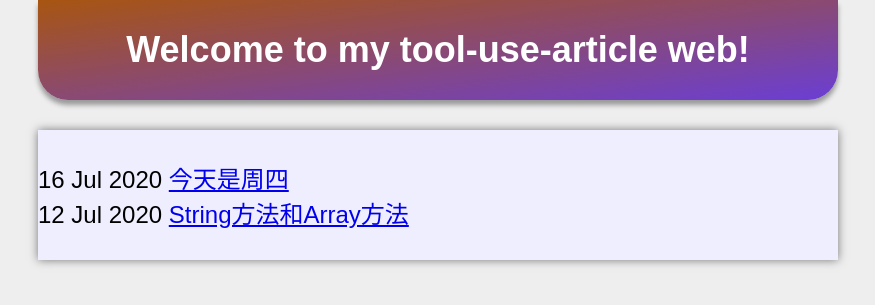
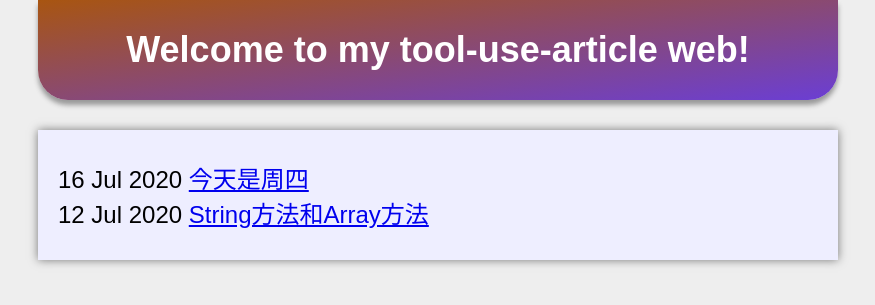
Before and after one commit to wsctk/wsctk.github.io, a Jekyll site: the page built from index.html, in a window 1280 px wide. Shown: the top 305 px of the page, without its empty margins (242-1117 px from the left). Built offline with Jekyll 4.4.1, drawn with Linux system fonts in a browser that asks for light colours.

Commit message:
12312312

```diff
--- a/css/index.css
+++ b/css/index.css
@@ -34,3 +34,6 @@ body {
 ul {
     list-style: none;
 }
+li {
+    margin-left: 20px;
+}
```
